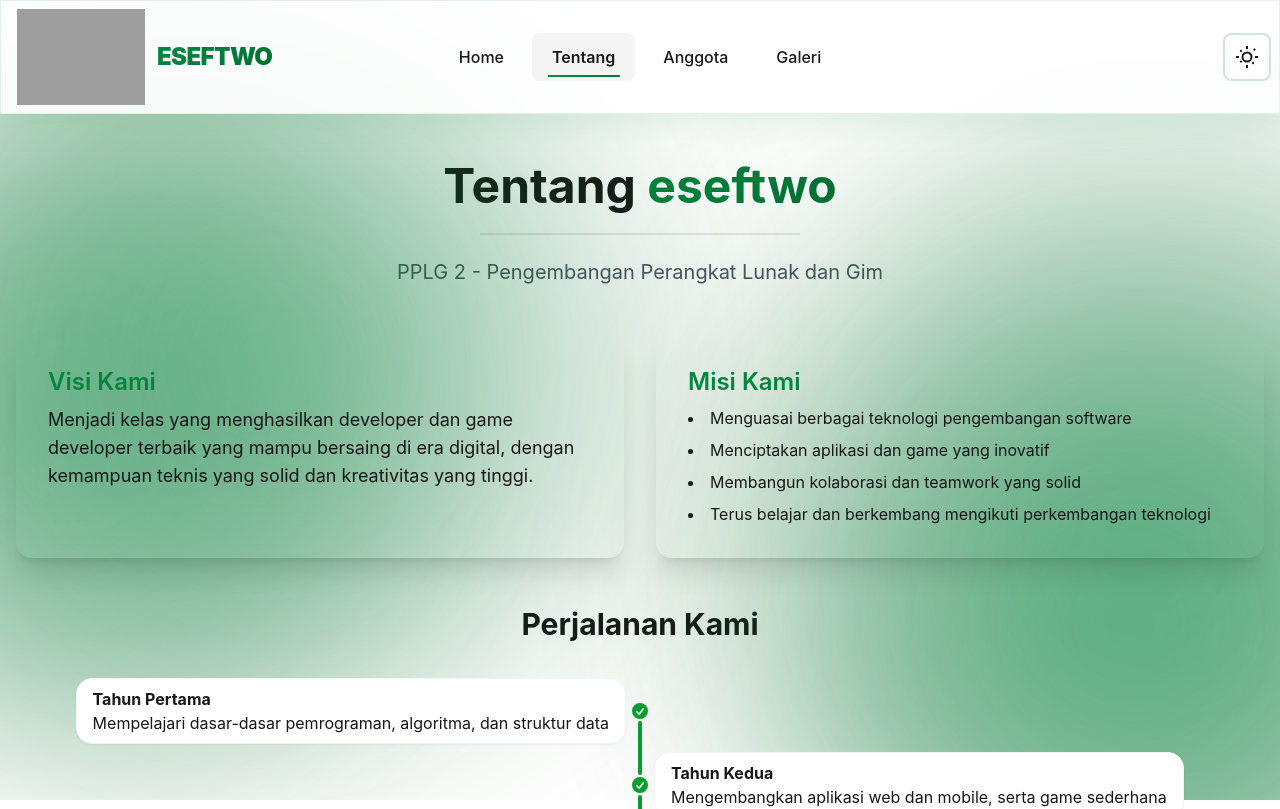
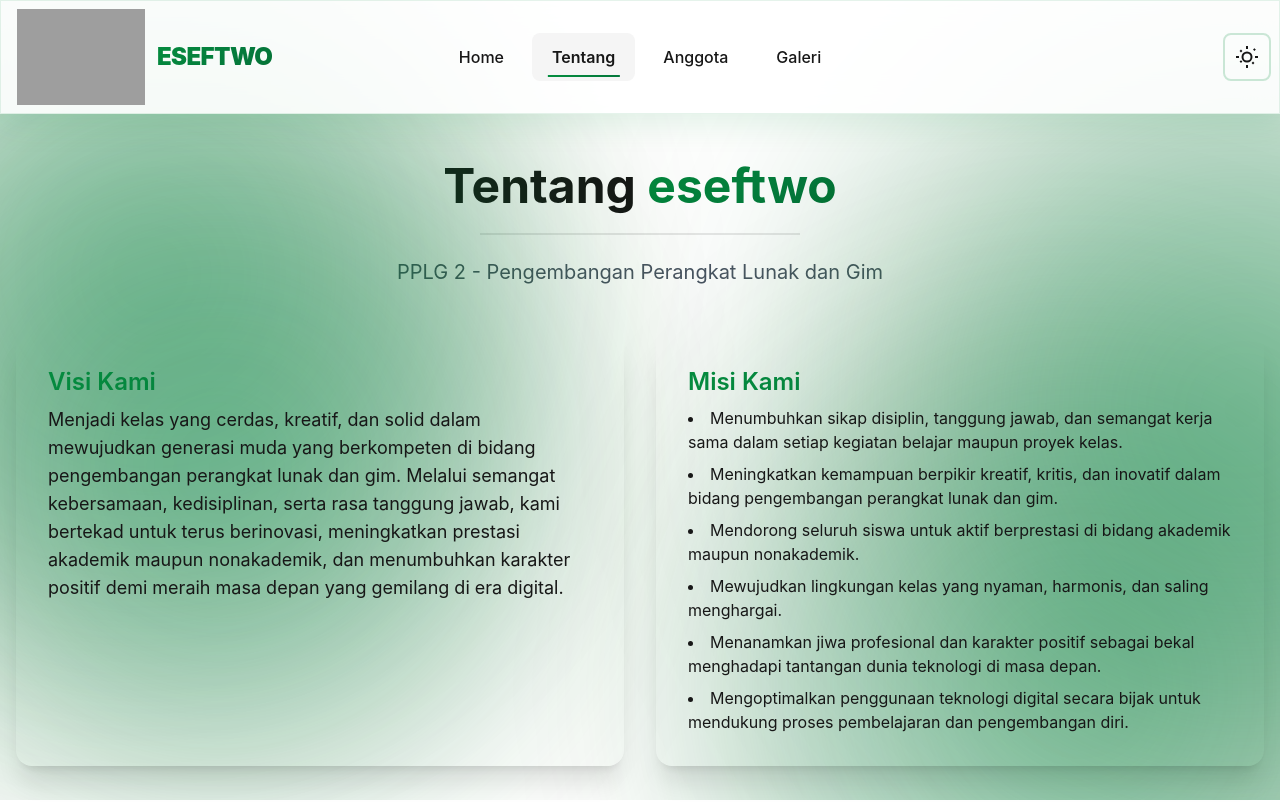
Before and after one commit to ersaf1/sft2, a React (Vite) app: page /about in a window 1280 px wide. Shown: the top 809 px of the page. Built offline with nearby package versions, Linux system fonts and the light colour scheme; grey boxes are pictures that could not be loaded.

Commit message:
feat: implement splash screen with loading animations; enhance About and Gallery pages content

```diff
--- /dev/null
+++ b/src/components/Splash.tsx
@@ -0,0 +1,32 @@
+import React from 'react'
+
+const Splash: React.FC = () => {
+    return (
+        <div className="splash fixed inset-0 z-[100] flex items-center justify-center flex-col gap-6 px-6">
+            <div className="splash-card flex flex-col items-center gap-4">
+                <div className="splash-logo-wrapper">
+                    <img src="/sft.png" alt="eseftwo logo" className="splash-logo" />
+                </div>
+
+                <h1 className="splash-title gradient-text text-4xl md:text-5xl font-extrabold tracking-tight">ESEFTWO</h1>
+                <p className="splash-slogan text-sm md:text-base text-neutral-300">Berkarya dengan logika, berprestasi dengan hati, melangkah menuju masa depan digital yang gemilang.</p>
+            </div>
+
+            <div className="splash-loader mt-4" aria-hidden="true">
+                <svg className="loader-svg" width="48" height="48" viewBox="0 0 50 50" fill="none" xmlns="http://www.w3.org/2000/svg">
+                    <defs>
+                        <linearGradient id="g1" x1="0%" y1="0%" x2="100%" y2="100%">
+                            <stop offset="0%" stopColor="#069e2d" />
+                            <stop offset="60%" stopColor="#04773b" />
+                            <stop offset="100%" stopColor="#03440c" />
+                        </linearGradient>
+                    </defs>
+                    <circle cx="25" cy="25" r="20" stroke="#0b0b0b" strokeWidth="6" opacity="0.08"></circle>
+                    <path d="M45 25a20 20 0 0 1-20 20" stroke="url(#g1)" strokeWidth="6" strokeLinecap="round" />
+                </svg>
+            </div>
+        </div>
+    )
+}
+
+export default Splash
--- a/src/index.css
+++ b/src/index.css
@@ -383,6 +383,119 @@
     background: linear-gradient(to bottom, rgba(55, 65, 81, 1), rgba(31, 41, 55, 1));
   }
 
+  /* Splash / Loading screen styles */
+  .splash {
+    background: linear-gradient(180deg, rgba(3,6,2,0.88), rgba(6,10,6,0.72));
+    backdrop-filter: blur(6px);
+    -webkit-backdrop-filter: blur(6px);
+  }
+
+  .splash-card {
+    text-align: center;
+  }
+
+  .splash-logo {
+    /* base: mobile-friendly, medium size */
+    width: 160px;
+    height: 160px;
+    object-fit: cover;
+    /* smoother entrance; rotation removed entirely; gentle breathe afterwards */
+    animation: logo-pop 1400ms cubic-bezier(0.22, 0.9, 0.3, 1) both,
+               logo-breathe 3000ms ease-in-out 1400ms infinite alternate;
+    filter: drop-shadow(0 16px 40px rgba(var(--p-primary-rgb), 0.16));
+    border-radius: 18px;
+    transform-origin: center;
+    will-change: transform, opacity, filter;
+  }
+
+  @media (min-width: 768px) {
+    .splash-logo {
+      width: 360px;
+      height: 360px;
+    }
+  }
+
+  .splash-title {
+    margin-top: 6px;
+    letter-spacing: -0.02em;
+    animation: text-appear 1200ms cubic-bezier(0.22, 0.9, 0.3, 1) both 220ms;
+    will-change: transform, opacity;
+  }
+
+  .splash-slogan {
+    margin-top: -4px;
+    opacity: 0.95;
+    color: rgba(255,255,255,0.9);
+    animation: text-appear 1200ms cubic-bezier(0.22, 0.9, 0.3, 1) both 420ms;
+    will-change: transform, opacity;
+  }
+
+  .splash-loader {
+    display: flex;
+    align-items: center;
+    justify-content: center;
+    animation: fade-in 700ms ease both 360ms;
+  }
+
+  .loader-svg {
+    /* slower, calm spinner but not too slow */
+    animation: spin 2s linear infinite;
+    transform-origin: 50% 50%;
+    will-change: transform, opacity;
+    opacity: 0.95;
+  }
+
+  @keyframes logo-pop {
+    0% {
+      transform: scale(0.9) translateY(6px);
+      opacity: 0;
+      filter: blur(6px) saturate(0.95);
+    }
+    60% {
+      transform: scale(1.03) translateY(-6px);
+      opacity: 1;
+      filter: blur(0) saturate(1.02);
+    }
+    85% {
+      transform: scale(1.01) translateY(-3px);
+      opacity: 1;
+      filter: blur(0);
+    }
+    100% {
+      transform: scale(1) translateY(0);
+      opacity: 1;
+      filter: blur(0);
+    }
+  }
+
+  /* gentle breathing pulse after the entrance finishes */
+  @keyframes logo-breathe {
+    0% { transform: scale(1) translateY(0); filter: drop-shadow(0 18px 48px rgba(var(--p-primary-rgb), 0.18)); }
+    50% { transform: scale(1.02) translateY(-6px); filter: drop-shadow(0 22px 56px rgba(var(--p-primary-rgb), 0.20)); }
+    100% { transform: scale(1) translateY(0); filter: drop-shadow(0 18px 48px rgba(var(--p-primary-rgb), 0.18)); }
+  }
+
+  @keyframes text-appear {
+    0% {
+      opacity: 0;
+      transform: translateY(10px) scale(0.985);
+    }
+    60% {
+      opacity: 1;
+      transform: translateY(0) scale(1.01);
+    }
+    100% {
+      opacity: 1;
+      transform: translateY(0) scale(1);
+    }
+  }
+
+  @keyframes spin {
+    0% { transform: rotate(0deg); }
+    100% { transform: rotate(360deg); }
+  }
+
+
   /* Search bar styling - Light mode */
   :root[data-theme="eseftwo-light"] .search-input {
     background: white;
--- a/src/main.tsx
+++ b/src/main.tsx
@@ -1,13 +1,30 @@
-import React from 'react'
+import React, { useEffect, useState } from 'react'
 import ReactDOM from 'react-dom/client'
 import { BrowserRouter } from 'react-router-dom'
 import App from './App.tsx'
+import Splash from './components/Splash'
 import './index.css'
+
+function Root() {
+    const [showSplash, setShowSplash] = useState(true)
+
+    useEffect(() => {
+    // Minimum splash time; set to 5000ms (5 seconds)
+    const t = setTimeout(() => setShowSplash(false), 5000)
+        return () => clearTimeout(t)
+    }, [])
+
+    if (showSplash) return <Splash />
+
+    return (
+        <BrowserRouter>
+            <App />
+        </BrowserRouter>
+    )
+}
 
 ReactDOM.createRoot(document.getElementById('root')!).render(
     <React.StrictMode>
-        <BrowserRouter>
-            <App />
-        </BrowserRouter>
+        <Root />
     </React.StrictMode>,
 )
--- a/src/pages/About.tsx
+++ b/src/pages/About.tsx
@@ -14,8 +14,7 @@ const About = () => {
                     <div className="card-body">
                         <h2 className="card-title text-2xl gradient-text">Visi Kami</h2>
                         <p className="text-lg text-dark">
-                            Menjadi kelas yang menghasilkan developer dan game developer terbaik yang mampu
-                            bersaing di era digital, dengan kemampuan teknis yang solid dan kreativitas yang tinggi.
+                            Menjadi kelas yang cerdas, kreatif, dan solid dalam mewujudkan generasi muda yang berkompeten di bidang pengembangan perangkat lunak dan gim. Melalui semangat kebersamaan, kedisiplinan, serta rasa tanggung jawab, kami bertekad untuk terus berinovasi, meningkatkan prestasi akademik maupun nonakademik, dan menumbuhkan karakter positif demi meraih masa depan yang gemilang di era digital.
                         </p>
                     </div>
                 </div>
@@ -24,10 +23,12 @@ const About = () => {
                     <div className="card-body">
                         <h2 className="card-title text-2xl gradient-text">Misi Kami</h2>
                         <ul className="list-disc list-inside space-y-2">
-                            <li>Menguasai berbagai teknologi pengembangan software</li>
-                            <li>Menciptakan aplikasi dan game yang inovatif</li>
-                            <li>Membangun kolaborasi dan teamwork yang solid</li>
-                            <li>Terus belajar dan berkembang mengikuti perkembangan teknologi</li>
+                            <li>Menumbuhkan sikap disiplin, tanggung jawab, dan semangat kerja sama dalam setiap kegiatan belajar maupun proyek kelas.</li>
+                            <li>Meningkatkan kemampuan berpikir kreatif, kritis, dan inovatif dalam bidang pengembangan perangkat lunak dan gim.</li>
+                            <li>Mendorong seluruh siswa untuk aktif berprestasi di bidang akademik maupun nonakademik.</li>
+                            <li>Mewujudkan lingkungan kelas yang nyaman, harmonis, dan saling menghargai.</li>
+                            <li>Menanamkan jiwa profesional dan karakter positif sebagai bekal menghadapi tantangan dunia teknologi di masa depan.</li>
+                            <li>Mengoptimalkan penggunaan teknologi digital secara bijak untuk mendukung proses pembelajaran dan pengembangan diri.</li>
                         </ul>
                     </div>
                 </div>
@@ -41,7 +42,7 @@ const About = () => {
             {/* PERBAIKAN: Tambahkan kelas text-white di sini */}
             <div className="timeline-start timeline-box bg-dark text-dark">
                 <div className="font-bold">Tahun Pertama</div>
-                Mempelajari dasar-dasar pemrograman, algoritma, dan struktur data
+                Di tahun dasar ini, siswa akan mempelajari fondasi utama dalam dunia komputasi dan pemrograman, berfokus pada memahami logika algoritma, struktur data dasar, dan etika digital sebagai developer. Siswa akan mulai mengenal dan mempraktikkan bahasa markup (HTML) dan styling (CSS) untuk membangun kerangka web statis, sekaligus mengkonseptualisasikan fungsi dasar sistem manajemen database (SQL) sebagai persiapan untuk materi lanjutan.
             </div>
             <div className="timeline-middle">
                 <svg xmlns="http://www.w3.org/2000/svg" viewBox="0 0 20 20" fill="currentColor" className="w-5 h-5 text-primary">
@@ -60,16 +61,16 @@ const About = () => {
             {/* PERBAIKAN: Tambahkan kelas text-white di sini */}
             <div className="timeline-end timeline-box bg-dark text-dark">
                 <div className="font-bold">Tahun Kedua</div>
-                Mengembangkan aplikasi web dan mobile, serta game sederhana
+                Memasuki level spesialisasi, siswa akan menguasai integrasi frontend dan backend dengan mengaplikasikan framework Bootstrap untuk desain web responsif, dan mendalami pemrograman berbasis objek (OOP) melalui Java. Selain itu, siswa akan merancang dan mengelola database yang kompleks, mengembangkan antarmuka mobile melalui Flutter, dan memahami prinsip desain aset digital (UI/UX) dengan Corel, yang semuanya bertujuan untuk mewujudkan aplikasi yang fungsional dan terintegrasi.
             </div>
             <hr className="bg-primary" />
         </li>
         <li>
-            <hr className="bg-primary" />
+
             {/* PERBAIKAN: Tambahkan kelas text-white di sini */}
             <div className="timeline-start timeline-box bg-dark text-dark">
                 <div className="font-bold">Tahun Ketiga</div>
-                Membuat proyek besar dan siap memasuki dunia industri
+                Tahun akhir ini adalah panggung profesionalisme di mana siswa akan mengimplementasikan seluruh pengetahuan dengan mengembangkan solusi web full-stack tingkat lanjut menggunakan framework industri. Fokus juga diarahkan untuk menciptakan pengalaman game yang imersif dengan menganalisis logika dan mekanika game engine. Puncaknya, siswa akan menyusun portofolio proyek live dan mempersiapkan diri secara mental dan teknis untuk Uji Kompetensi Keahlian, menunjukkan kesiapan untuk memasuki dunia kerja sebagai developer junior.
             </div>
             <div className="timeline-middle">
                 <svg xmlns="http://www.w3.org/2000/svg" viewBox="0 0 20 20" fill="currentColor" className="w-5 h-5 text-primary">
--- a/src/pages/Gallery.tsx
+++ b/src/pages/Gallery.tsx
@@ -50,7 +50,7 @@ const Gallery = () => {
             <div className="text-center mb-12">
                 <h1 className="text-5xl font-bold mb-4">Galeri <span className="gradient-text">eseftwo</span></h1>
                 <div className="divider max-w-xs mx-auto"></div>
-                <p className="text-xl text-gray-600">Dokumentasi kegiatan dan pencapaian kelas PPLG 2</p>
+                <p className="text-xl text-gray-600">Dokumentasi kegiatan kelas PPLG 2</p>
             </div>
 
 
--- a/src/pages/Members.tsx
+++ b/src/pages/Members.tsx
@@ -23,7 +23,7 @@ const Members = () => {
         { id: 8, name: "DAFFA SETYA HANDIKA", instagram: "daffaastya", role: "Anggota", photo: "/members/8.png" },
         { id: 9, name: "DEBYSA NURUL USTAROH", instagram: "prettyiiesth_", role: "Anggota", photo: "/members/9.png" },
         { id: 10, name: "DIKA NURHIDAYAH", instagram: "_dknrhdyh", role: "Anggota", photo: "/members/10.png" },
-        { id: 11, name: "ERSAF SYIRAZI ARIFIN", instagram: "3rsapp", role: "Anggota g guna", photo: "/members/11.png" },
+        { id: 11, name: "ERSAF SYIRAZI ARIFIN", instagram: "3rsapp", role: "Anggota", photo: "/members/11.png" },
         { id: 12, name: "FADLAN KAUTSAR ALBUKHARI", instagram: "fdlnktsrrr_", role: "Anggota", photo: "/members/12.png" },
         { id: 13, name: "FATIKA NUR FAHRANI", instagram: "tikaanff_", role: "Anggota", photo: "/members/13.png" },
         { id: 14, name: "FIKO ANGGARA PUTRA", instagram: "bro_fkk", role: "Anggota", photo: "/members/14.png" },
```
